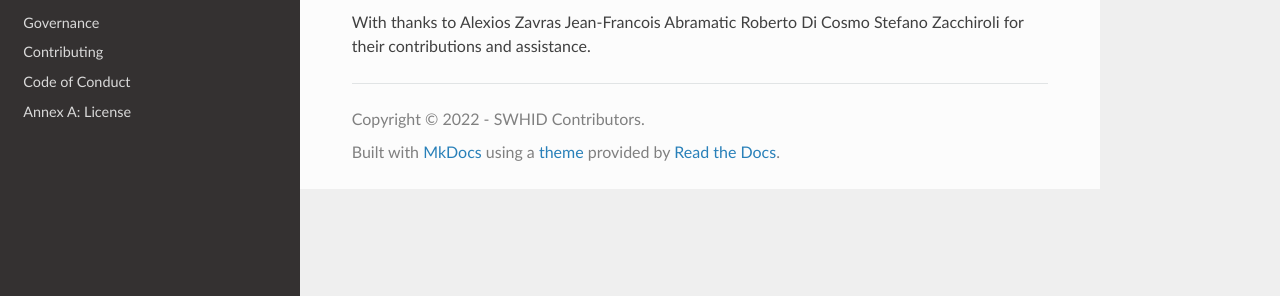
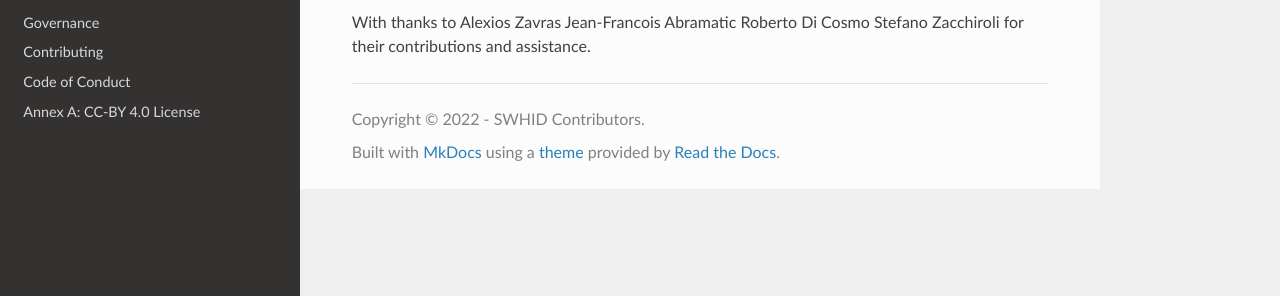
Before and after one commit to swhid/governance, an MkDocs documentation site: the page built from Chapters/index.md, in a window 1280 px wide. Shown: the part 245-541 px from the top of the page. Built offline with MkDocs 1.6.1, drawn with Linux system fonts in a browser that asks for light colours; nearby versions of some CDN libraries.

Commit message:
Use more explicit title for CC-BY
Signed-off-by: Roberto Di Cosmo <roberto@dicosmo.org>

```diff
--- a/mkdocs.yml
+++ b/mkdocs.yml
@@ -14,7 +14,7 @@ nav:
 - 'Governance': 5._Governance.md
 - 'Contributing': 6._Contributing.md
 - 'Code of Conduct': 7._Code_of_Conduct.md
-- 'Annex A: License': creative-commons-attribution-license-4.0-unported.md
+- 'Annex A: CC-BY 4.0 License': creative-commons-attribution-license-4.0-unported.md
 
 copyright: Copyright &copy; 2022 - SWHID Contributors.
 
```
